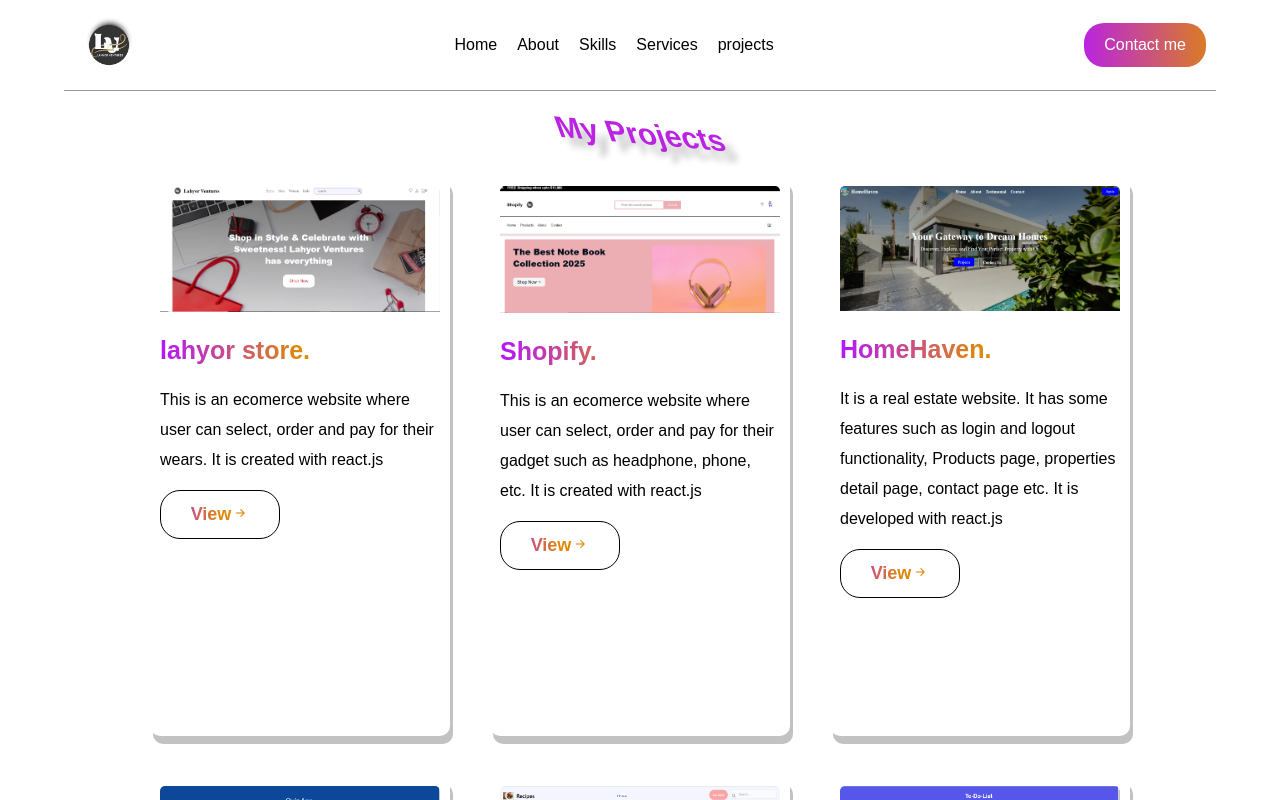
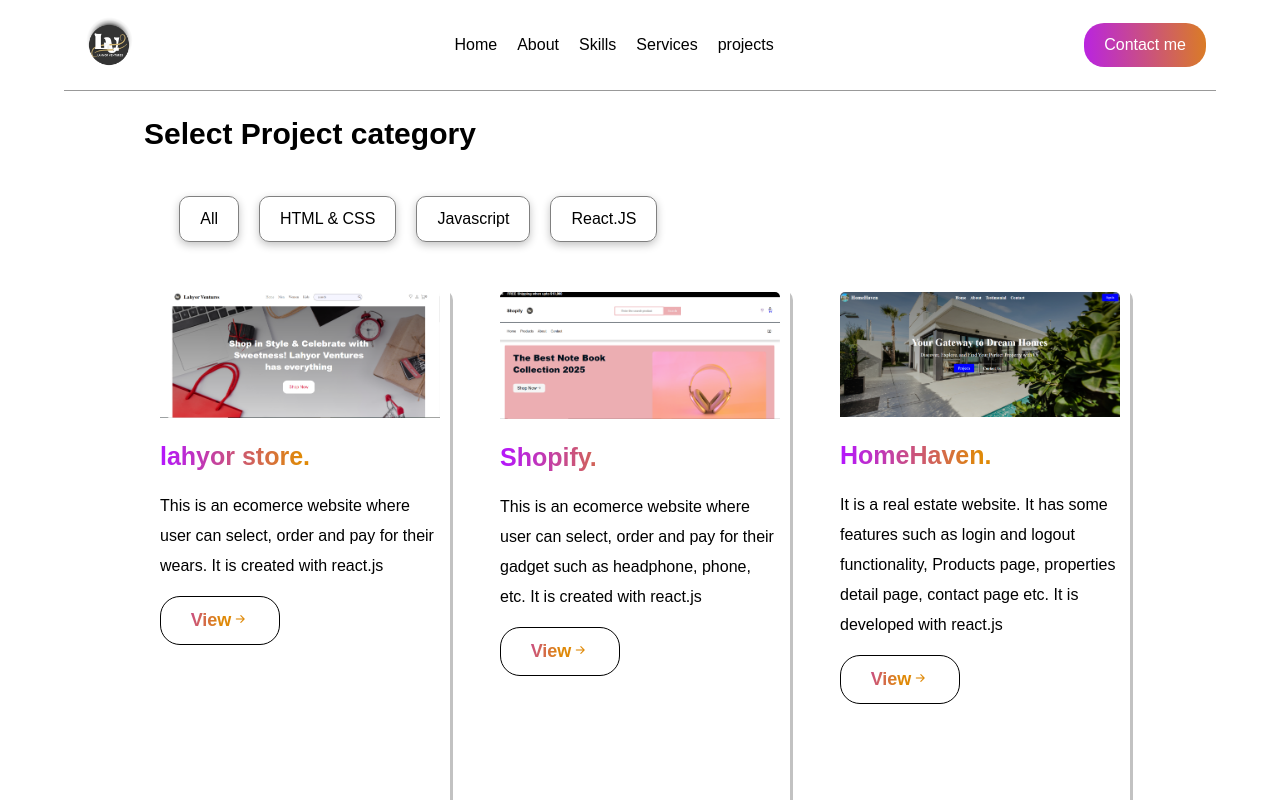
Before and after one commit to Funmight44/my-portfolio, a React (Create React App) app: page /work in a window 1280 px wide. Shown: the top 800 px of the page. Built offline with nearby package versions, Linux system fonts and the light colour scheme.

Commit message:
updated projects page

```diff
--- a/src/components/header.js
+++ b/src/components/header.js
@@ -6,7 +6,7 @@ import logo from "../BG-img/logo.png"
 
 const Header = () => {
     const [toogle, setToogle] = useState(false);
-    const [showdropdown, setShowdropdown] = useState(false)
+    // const [showdropdown, setShowdropdown] = useState(false)
 
     return (
        <>
@@ -17,8 +17,8 @@ const Header = () => {
                     <Link to="/about"><p>About</p></Link>
                     <Link to="/skills"><p >Skills</p></Link>
                     <Link to="/services"><p>Services</p></Link>
-                    <Link to="/cssProjects"><p onClick={() => setShowdropdown(!showdropdown)}>projects</p></Link>
-                    {showdropdown && <Dropdown  setShowdropdown={setShowdropdown}/>}
+                    <Link to="/work"><p>projects</p></Link>
+                    {/* {showdropdown && <Dropdown  setShowdropdown={setShowdropdown}/>} */}
 
                 </nav>
                   <Link to="/contact"> <p className="connect">Contact me</p></Link>
--- a/src/data/workData.js
+++ b/src/data/workData.js
@@ -22,125 +22,129 @@ const myWorks = [
     pic: layhorStore,
     name: "lahyor store.",
     desc: "This is an ecomerce website where user can select, order and pay for their wears.  It is created with react.js",
-        link: "https://lahyorstore.netlify.app"
+    link: "https://lahyorstore.netlify.app",
+    category: "React"
   },
 
   {
     pic: shopify,
     name: "Shopify.",
     desc: "This is an ecomerce website where user can select, order and pay for their gadget such as headphone, phone, etc.  It is created with react.js",
-        link: "https://shopify001.netlify.app"
+    link: "https://shopify001.netlify.app",
+    category: "React"
   },
-
 
   {
     pic: HomeHaven,
     name: "HomeHaven.",
     desc: "It is a real estate website. It has some features such as login and logout functionality, Products page, properties detail page, contact page etc. It is developed with react.js",
-        link: "https://homehaven2.netlify.app"
+    link: "https://homehaven2.netlify.app",
+    category: "React"
   },
 
   {
     pic: quizeApp,
     name: "Quize App.",
     desc: "This is also built with HTML, CSS and Javascript. It contains some questions to test the users'knowlegde of Javascript.",
-        link: "https://javascript-quiz-applictation.netlify.app"
+    link: "https://javascript-quiz-applictation.netlify.app",
+    category: "JavaScript"
   },
 
   {
     pic: pic5,
     name: "Recipes.",
     desc: "This app is designed with react.js. It contains a search functionality where users can search varieties of foods, their recipes and cooking procedures  and those recipes are displayed in the UI.",
-        link: "https://foodrecipes-app-reac.netlify.app"
+    link: "https://foodrecipes-app-reac.netlify.app",
+    category: "React"
   },
 
   {
-        pic: todoAppPic ,
+    pic: todoAppPic,
     name: "To Do List.",
-        desc:  "This app has some functionalities that enable the users to record and track their activities. This is also created with HTML, CSS and Javascript.",
-        link: 'https://event-manager-js.netlify.app'
+    desc: "This app has some functionalities that enable the users to record and track their activities. This is also created with HTML, CSS and Javascript.",
+    link: "https://event-manager-js.netlify.app",
+    category: "JavaScript"
   },
-
 
   {
     pic: pic1,
     name: "Quote-Blog.",
     desc: "This is a react app used to write quotes. It has users sign in and sign out functionality. users can also delete their post.  Also, it is a responsive website.",
-        link: "https://quotes-blog.netlify.app"
+    link: "https://quotes-blog.netlify.app",
+    category: "React"
   },
-
 
   {
     pic: pic3,
     name: "Word Counter.",
     desc: "This is a simple word counter app built with react.js. it can count characters in words.  it also has a delete functionality. This app also implement a search functionality and chuck Norris API by which a user can search for different Chuck Norris Joke.",
-        link: "https://jokes-app-f.netlify.app"
+    link: "https://jokes-app-f.netlify.app",
+    category: "React"
   },
 
   {
     pic: pic4,
     name: "CodeBook.",
     desc: "This is an e-commerce app where users can view Various codeBooks, add items to cart and place their orders. This app implement various functionalities such search, filter, register login, logout, protected Routes to prevent other users from seeing another user's cartLists, add and delete.",
-        link: "https://code-book-app.netlify.app"
+    link: "https://code-book-app.netlify.app",
+    category: "React"
   },
-
-
 
   {
     pic: pic6,
     name: "Cinemate",
     desc: "This is a movie app created with react. It has differents categories of movies which users can search for. ",
-        link: "https://movie-app-cinema.netlify.app"
+    link: "https://movie-app-cinema.netlify.app",
+    category: "React"
   },
 
   {
     pic: pic7,
     name: "Emojipedia.",
     desc: " This is a simple react app that consist of various emojis and thier meaning.",
-        link: "https://emojipedia-with-reacts.netlify.app"
+    link: "https://emojipedia-with-reacts.netlify.app",
+    category: "React"
   },
 
   {
     pic: pic8,
     name: "Bankist.",
     desc: "This app is built with HTML, CSS and Javascript. It is in form of advertisement app, creating people's awareness to bankist app. ",
-        link: ""
-    },
-
-
-    {
-        pic: staybnbPic ,
-        name: "Staybnb.",
-        desc: "This is also created with HTML, CSS and Javascript. It is an E-business app, showcasing a particular company rendering housing and travelling services to people.",
-        link: "https://chimerical-cobbler-d71a0c.netlify.app"
-    },
-
-
-
-    {
-        pic: VideTubePic ,
-        name: "VideTube.",
-        desc: "This app is like a youtube app displaying some videos. It is designed with HTML and CSS",
-        link: "https://funny-tulumba-cddd39.netlify.app"
+    link: "",
+    category: "JavaScript"
   },
 
   {
-        pic: socialBook ,
-        name: "Social Book.",
-        desc: "This app is designed in form of a facebook app. It is created with HTML and CSS",
-        link: "https://storied-creponne-f2e296.netlify.app"
+    pic: staybnbPic,
+    name: "Staybnb.",
+    desc: "This is also created with HTML, CSS and Javascript. It is an E-business app, showcasing a particular company rendering housing and travelling services to people.",
+    link: "https://chimerical-cobbler-d71a0c.netlify.app",
+    category: "JavaScript"
   },
 
   {
-        pic: budgetPic ,
+    pic: VideTubePic,
+    name: "VideTube.",
+    desc: "This app is like a youtube app displaying some videos. It is designed with HTML and CSS",
+    link: "https://funny-tulumba-cddd39.netlify.app",
+    category: "HTML & CSS"
+  },
+
+  {
+    pic: socialBook,
+    name: "Social Book.",
+    desc: "This app is designed in form of a facebook app. It is created with HTML and CSS",
+    link: "https://storied-creponne-f2e296.netlify.app",
+    category: "HTML & CSS"
+  },
+
+  {
+    pic: budgetPic,
     name: "Budget Tracker.",
     desc: "This app is used to track income and expenses. It is created with HTML and CSS and Javascript",
-        link: "https://budget-tracker-li.netlify.app"
+    link: "https://budget-tracker-li.netlify.app",
+    category: "JavaScript"
   }
-
-
-
-
-]
+];
 
 export default myWorks;
--- a/src/index.css
+++ b/src/index.css
@@ -484,6 +484,35 @@ header .connect:hover, .hero .hero-connect{
     color: #b923e1;
 }
 
+.work h2{
+    font-size: 30px;
+    font-weight: 700;
+    margin-left: 80px;
+    margin-top: 20px;
+}
+
+.work .category-btns{
+    display: flex;
+    flex-wrap: wrap;
+    gap: 20px;
+    align-items: center;
+    margin:40px auto;
+    width: 80%;
+}
+
+.work .category-btns button{
+    outline: none;
+    border: 1px solid gray;
+    padding: 10px 20px;
+    border-radius: 10px;
+    box-shadow: 0px 3px 8px rgba(0, 0, 0, 0.24);
+    transition: all ease 0.5s;
+}
+
+.work .category-btns button:hover{
+    transform: scale(1.1);
+}
+
 .work .projects{
     display:  flex;
     flex-wrap: wrap;
@@ -548,6 +577,33 @@ header .connect:hover, .hero .hero-connect{
     width: 120px;
     text-align: center;
 }
+
+@media (max-width: 768px){
+    .work h2{
+        font-size: 20px;
+        margin-left: 20px;
+    }
+}
+
+/* loader */
+
+.loader {
+  font-size: 2rem;
+  color: #2563eb;
+  animation: rotate 1.1s linear infinite, pulse 1.8s ease-in-out infinite;
+  text-align: center;
+}
+
+@keyframes rotate {
+  to { transform: rotate(360deg); }
+}
+
+@keyframes pulse {
+  0%, 100% { text-shadow: 0 0 4px rgba(37, 99, 235, 0.6); }
+  50% { text-shadow: 0 0 12px rgba(37, 99, 235, 0.9); }
+}
+
+
 
 /* contact style... */
 
--- a/src/pages/cssProject.js
+++ /dev/null
@@ -1,20 +0,0 @@
-import UseTitle from "../components/hook/useTitle";
-import WorkCard from "../components/workCard";
-import cssData from "../data/HcssData";
-
-const CSSProjects = () => {
-    UseTitle('CSS projects');
-
-    return (
-        <section className="work">
-        <p className="work_title">My Projects</p>
-        <div className="projects">
-            {cssData.map((work, index) => (
-                <WorkCard key={index}  work={work}/>
-            ))}
-        </div>
-    </section>
-     );
-}
-
-export default CSSProjects;
--- a/src/pages/javascriptpro.js
+++ /dev/null
@@ -1,20 +0,0 @@
-import javascriptData from "../data/javascriptData";
-import WorkCard from "../components/workCard";
-import UseTitle from "../components/hook/useTitle";
-
-const JavascriptPro = () => {
-    UseTitle("JavaScript projects")
-
-    return (
-        <section className="work">
-            <p className="work_title">My Projects</p>
-            <div className="projects">
-                {javascriptData.map((work, index) => (
-                    <WorkCard key={index}  work={work}/>
-                ))}
-            </div>
-         </section>
-     );
-}
-
-export default JavascriptPro;
--- a/src/pages/reactPro.js
+++ /dev/null
@@ -1,21 +0,0 @@
-import reactProjects from "../data/reactPro";
-import WorkCard from "../components/workCard";
-import UseTitle from "../components/hook/useTitle";
-
-const ReactPro = () => {
-    UseTitle("React.js projects")
-
-
-    return (
-        <section className="work">
-        <p className="work_title">My Projects</p>
-        <div className="projects">
-            {reactProjects.map((work, index) => (
-                <WorkCard key={index}  work={work}/>
-            ))}
-        </div>
-     </section>
-     );
-}
-
-export default ReactPro;
--- a/src/pages/work.js
+++ b/src/pages/work.js
@@ -1,14 +1,41 @@
+import { useEffect, useState } from "react";
 import UseTitle from "../components/hook/useTitle";
 import WorkCard from "../components/workCard";
 import myWorks from "../data/workData";
 
 const Work = () => {
-    UseTitle("projects page")
+    UseTitle("projects page");
+    const [filter, setFilter] = useState([])
+
+    useEffect(() => {
+        if(myWorks && myWorks.length > 0){
+            setFilter(myWorks)
+        }
+    }, [myWorks]);
+
+    function filterByCategory(category){
+        const filterCategories = myWorks.filter(item => item.category.toLowerCase() === category.toLowerCase())
+        setFilter(filterCategories)
+    }
+
+    function getAll(){
+        setFilter(myWorks)
+    }
+
+
+
+
     return (
         <section className="work">
-            <p className="work_title">My Projects</p>
+            <h2>Select Project category</h2>
+            <div className="category-btns">
+                <button onClick={() => getAll()}>All</button>
+                <button onClick={() => filterByCategory("HTML & CSS")}>HTML & CSS</button>
+                <button onClick={() => filterByCategory("JavaScript")}>Javascript</button>
+                <button onClick={() => filterByCategory("React")}>React.JS</button>
+            </div>
             <div className="projects">
-                {myWorks.map((work, index) => (
+                {filter.map((work, index) => (
                     <WorkCard key={index}  work={work}/>
                 ))}
             </div>
```
Also changed, not shown: src/data/HcssData.js (deleted, +0 -30 lines), src/data/javascriptData.js (deleted, +0 -40 lines), src/data/reactPro.js (deleted, +0 -73 lines), src/routes/allRoutes.js (+21 -14 lines). Lines whose indentation alone changed are shown as unchanged.
